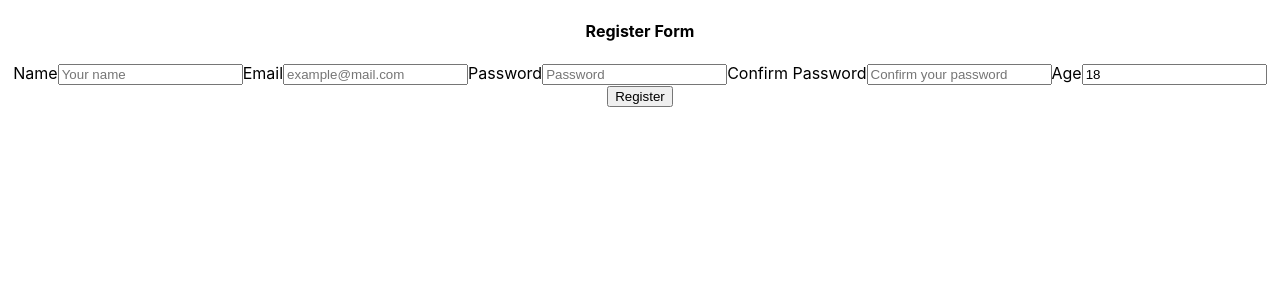
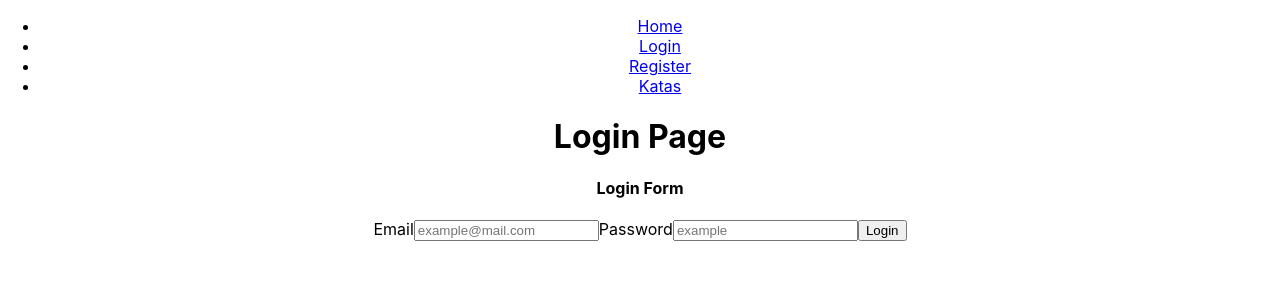
Before and after one commit to katiaku/code-verifier-frontend, a React (Create React App) app: page /login in a window 1280 px wide. Shown: the top 300 px of the page. Built offline with nearby package versions, Linux system fonts and the light colour scheme.

Commit message:
Add routing

```diff
--- a/src/App.tsx
+++ b/src/App.tsx
@@ -1,14 +1,50 @@
 import React from 'react';
-import logo from './logo.svg';
 import './App.css';
-import LoginForm from './components/forms/LoginForm';
-import RegisterForm from './components/forms/RegisterForm';
+
+// React Router DOM Imports
+import { BrowserRouter as Router, Routes, Route, Navigate, Link} from 'react-router-dom';
+import { HomePage } from './pages/HomePage';
+import { LoginPage } from './pages/LoginPage';
+import { RegisterPage } from './pages/RegisterPage';
+import { KatasPage } from './pages/KatasPage';
+import { KatasDetailPage } from './pages/KatasDetailPage';
+
+// import LoginForm from './components/forms/LoginForm';
+// import RegisterForm from './components/forms/RegisterForm';
 
 function App() {
   return (
     <div className="App">
       {/* <LoginForm /> */}
-      <RegisterForm />
+      {/* <RegisterForm /> */}
+      <Router>
+        <nav>
+          <ul>
+            <li>
+              <Link to='/'>Home</Link>
+            </li>
+            <li>
+              <Link to='/login'>Login</Link>
+            </li>
+            <li>
+              <Link to='/register'>Register</Link>
+            </li>
+            <li>
+              <Link to='/katas'>Katas</Link>
+            </li>
+          </ul>
+        </nav>
+        {/* TODO: Export to Routes Folder */}
+        <Routes>
+          <Route path='/' element={<HomePage />}></Route>
+          <Route path='/login' element={<LoginPage />}></Route>
+          <Route path='/register' element={<RegisterPage />}></Route>
+          <Route path='/katas' element={<KatasPage />}></Route>
+          <Route path='/katas/:id' element={<KatasDetailPage />}></Route>
+          {/* Redirect when page not found */}
+          <Route path='*' element={<Navigate to='/' replace />}></Route>
+        </Routes>
+      </Router>
     </div>
   );
 }
--- a/src/components/forms/LoginForm.tsx
+++ b/src/components/forms/LoginForm.tsx
@@ -1,4 +1,5 @@
 import React from 'react';
+import { useNavigate } from 'react-router-dom';
 
 import { Formik, Form, Field, ErrorMessage } from 'formik';
 import * as Yup from 'yup';
@@ -22,6 +23,8 @@ const LoginForm = () => {
         password: ''
     }
 
+    let navigate = useNavigate();
+
     return (
         <div>
             <h4>Login Form</h4>
@@ -29,10 +32,11 @@ const LoginForm = () => {
                 initialValues = { initialCredentials }
                 validationSchema = { loginSchema }
                 onSubmit = { async(values) => {
-                    login(values.email, values.password).then((response: AxiosResponse) => {
+                    login(values.email, values.password).then(async (response: AxiosResponse) => {
                         if(response.status === 200){
                             if(response.data.token){
-                                sessionStorage.setItem('sessionJWTToken', response.data.token)
+                                await sessionStorage.setItem('sessionJWTToken', response.data.token);
+                                navigate('/');
                             } else {
                                 throw new Error('Error generating login token')
                             }
--- /dev/null
+++ b/src/hooks/useSessionStorage.ts
@@ -0,0 +1,8 @@
+export const useSessionStorage = (key: string): any | boolean => {
+    const storedValue = sessionStorage.getItem(key);
+    if(!storedValue) {
+        return false;
+    } else {
+        return storedValue;
+    }
+}
--- /dev/null
+++ b/src/pages/HomePage.tsx
@@ -0,0 +1,11 @@
+import React from 'react';
+
+export const HomePage = () => {
+    return (
+        <div>
+            <h1>
+                Home Page
+            </h1>
+        </div>
+    )
+}
--- /dev/null
+++ b/src/pages/KatasDetailPage.tsx
@@ -0,0 +1,27 @@
+import React, { useEffect } from "react";
+
+import { useNavigate, useParams} from 'react-router-dom';
+import { useSessionStorage } from "../hooks/useSessionStorage";
+
+export const KatasDetailPage = () => {
+
+    let loggedIn = useSessionStorage('sessionJWTToken');
+    let navigate = useNavigate();
+    // Finf id from params
+    let { id } = useParams();
+
+    useEffect(() => {
+        if(!loggedIn) {
+            return navigate('/login')
+        }
+    }, [loggedIn]);
+
+
+    return (
+        <div>
+            <h1>
+                Kata Detail Page: { id }
+            </h1>
+        </div>
+    )
+}
--- /dev/null
+++ b/src/pages/KatasPage.tsx
@@ -0,0 +1,42 @@
+import React, { useEffect } from "react";
+import { useNavigate } from "react-router-dom";
+
+import { useSessionStorage } from "../hooks/useSessionStorage";
+
+export const KatasPage = () => {
+
+    let loggedIn = useSessionStorage('sessionJWTToken');
+    let navigate = useNavigate();
+
+    useEffect(() => {
+        if(!loggedIn) {
+            return navigate('/login')
+        }
+    }, [loggedIn])
+
+    /**
+     * Method to navigate to kata details
+     * @param id  of kata to navigate to
+     */
+    const navigateToKataDetail = (id: number) => {
+        navigate(`/katas/${id}`);
+    }
+
+    return (
+        <div>
+            <h1>
+                Katas Page
+            </h1>
+            {/* TODO: Real Katas */}
+            <ul>
+                {/* TODO: Export to isolated component */}
+                <li onClick={ () => navigateToKataDetail(1)}>
+                    First Kata
+                </li>
+                <li onClick={ () => navigateToKataDetail(2)}>
+                    Second Kata
+                </li>
+            </ul>
+        </div>
+    )
+}
--- /dev/null
+++ b/src/pages/LoginPage.tsx
@@ -0,0 +1,13 @@
+import React from "react";
+import LoginForm from "../components/forms/LoginForm";
+
+export const LoginPage = () => {
+    return (
+        <div>
+            <h1>
+                Login Page
+            </h1>
+            <LoginForm />
+        </div>
+    )
+}
--- /dev/null
+++ b/src/pages/RegisterPage.tsx
@@ -0,0 +1,13 @@
+import React from "react";
+import RegisterForm from "../components/forms/RegisterForm";
+
+export const RegisterPage = () => {
+    return (
+        <div>
+            <h1>
+                Register Page
+            </h1>
+            <RegisterForm />
+        </div>
+    )
+}
```
